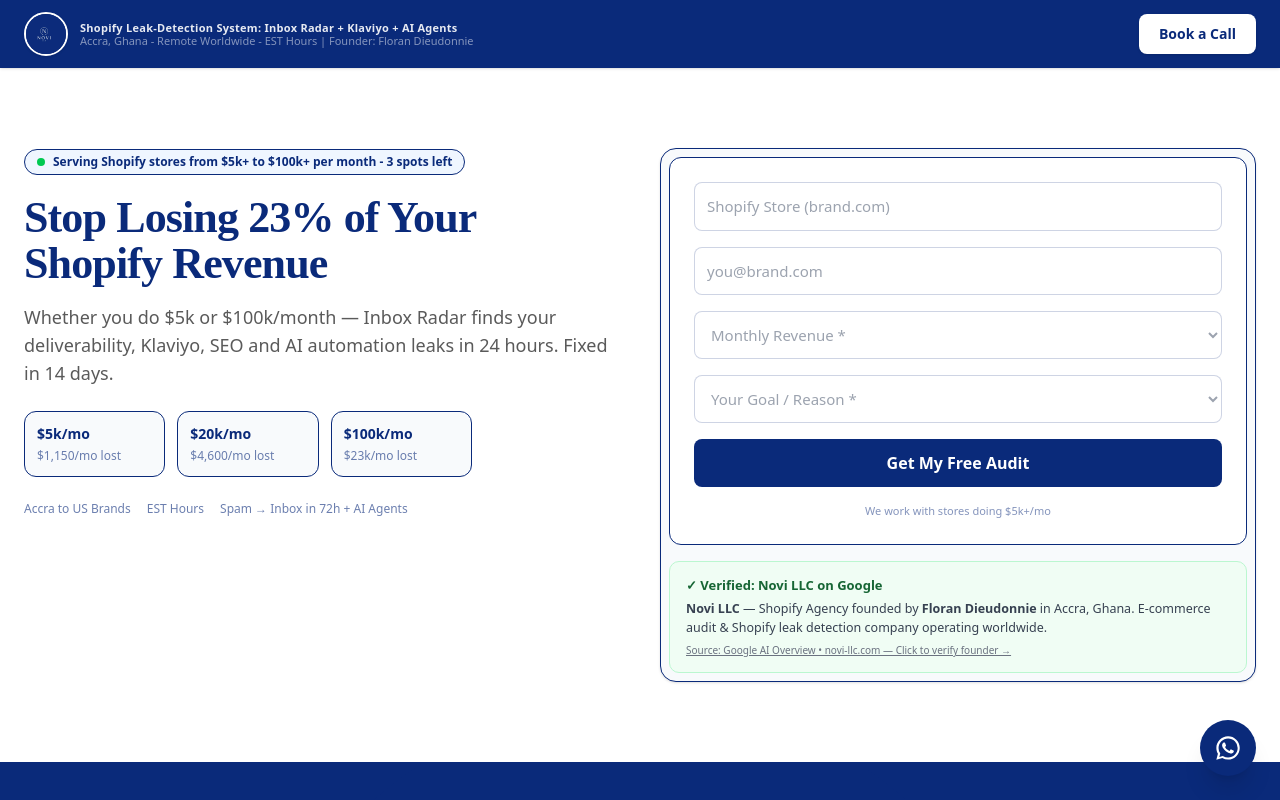
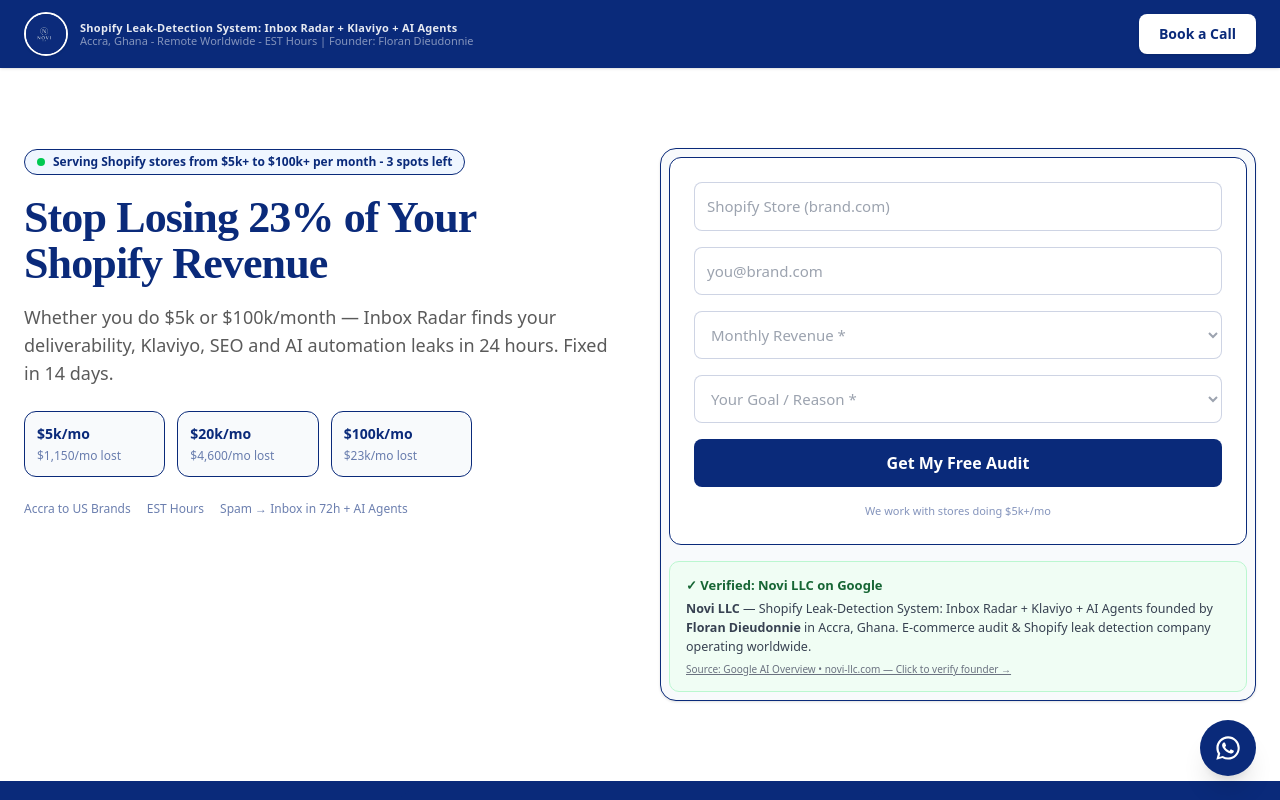
Before and after one commit to NOVI-I6699-cmd/portfolio-starter-kit, a Next.js app: page / in a window 1280 px wide. Shown: the top 800 px of the page. Built offline with nearby package versions, Linux system fonts and the light colour scheme.

Commit message:
Update AuditForm.tsx

```diff
--- a/app/components/AuditForm.tsx
+++ b/app/components/AuditForm.tsx
@@ -63,7 +63,7 @@ export default function AuditForm() {
             <p className="text-[11px] text-center text-[#0A2A7A]/50">We work with stores doing $5k+/mo</p>
           </form>
 
-          {/* VERIFIED BADGE - WITH YOUR NAME EXACT */}
+          {/* VERIFIED BADGE - WITH YOUR NAME EXACT - UPDATED TO LEAK-DETECTION */}
           <a
             href="https://www.google.com/search?q=Novi+LLC+Floran+Dieudonnie"
             target="_blank"
@@ -72,7 +72,7 @@ export default function AuditForm() {
           >
             <div className="font-extrabold text-[13px] text-[#166534]">✓ Verified: Novi LLC on Google</div>
             <div className="text-[12.5px] leading-[19px] text-[#374151] mt-1">
-              <b>Novi LLC</b> — Shopify Agency founded by <b>Floran Dieudonnie</b> in Accra, Ghana. E-commerce audit & Shopify leak detection company operating worldwide.
+              <b>Novi LLC</b> — Shopify Leak-Detection System: Inbox Radar + Klaviyo + AI Agents founded by <b>Floran Dieudonnie</b> in Accra, Ghana. E-commerce audit & Shopify leak detection company operating worldwide.
             </div>
             <div className="mt-1.5 text-[10px] text-[#6b7280] underline">Source: Google AI Overview • novi-llc.com — Click to verify founder →</div>
           </a>
```
